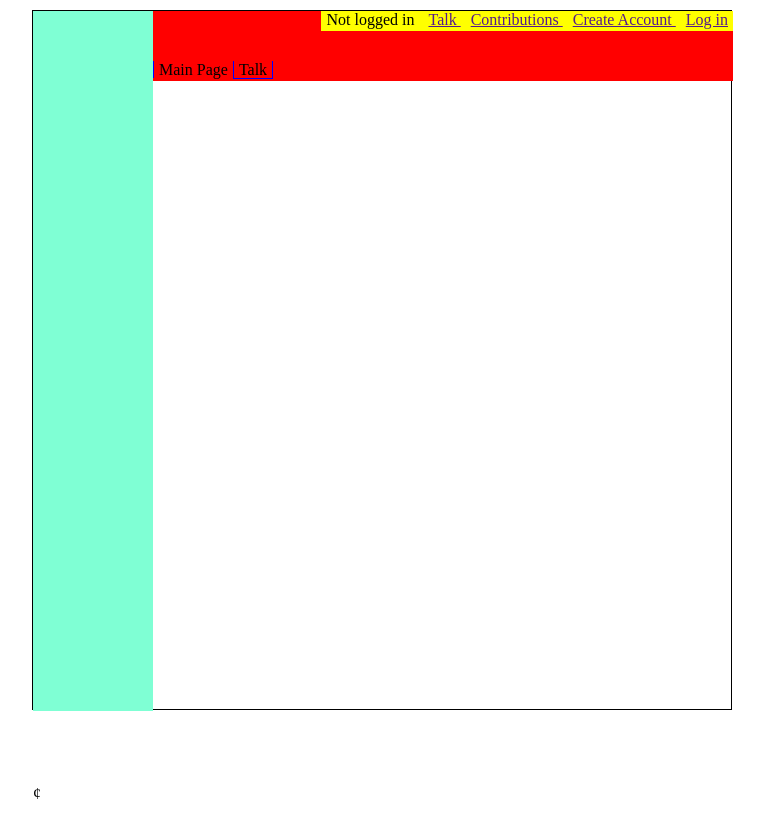
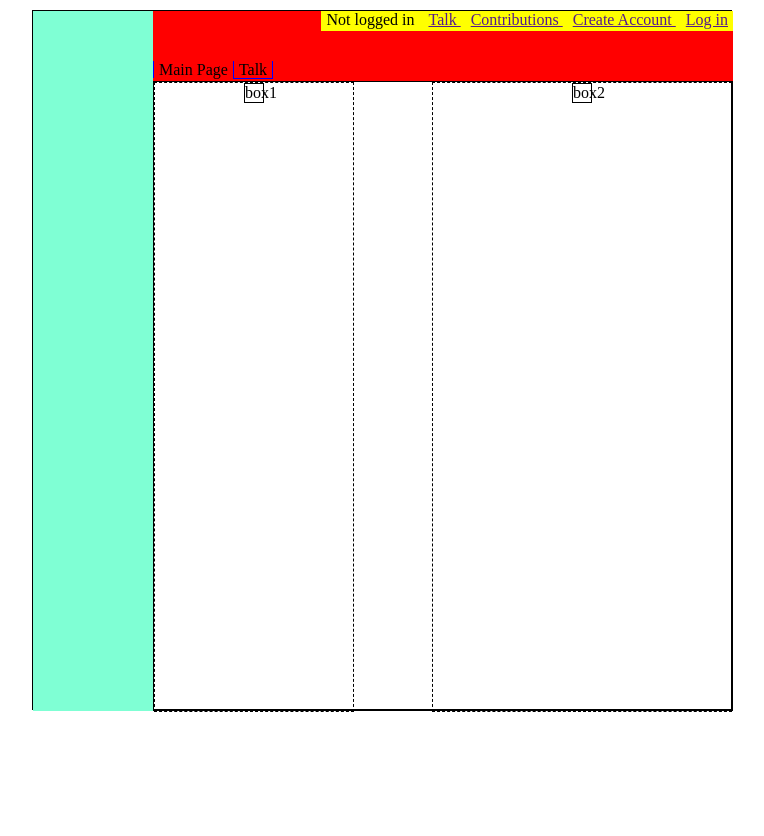
Before and after one commit to p-mayor/wiki-demo-day-2, a plain HTML site: page index.html in a window 1280 px wide. Shown: the top 836 px of the page, without its empty margins (258-1022 px from the left). Before the commit the page ends 803 px from the top, so only its background shows below. Drawn offline with Linux system fonts and the light colour scheme.

Commit message:
add 2 columns / end day 2

```diff
--- a/assets/css/style.css
+++ b/assets/css/style.css
@@ -57,3 +57,33 @@
     position: relative;
     right: 5px;
 }
+
+#main {
+    width: 580px;
+    height: 630px;
+    border: 1px solid black;
+    position: relative;
+    left: 120px;
+    top: -704px;
+}
+
+#col1 {
+    float: left;
+    width: 200px;
+    height: 630px;
+    border: 1px dashed black;
+}
+
+#col2 {
+    float: right;
+    width: 300px;
+    height: 630px;
+    border: 1px dashed black;
+}
+
+#box1, #box2 {
+    height: 20px;
+    width: 20px;
+    border: 1px solid black;
+    margin: auto;
+}
--- a/index.html
+++ b/index.html
@@ -45,7 +45,16 @@
             </div>
         </div>
         <div id="main">
-            &cent;
+            <div id="col1">
+               <div id="box1">
+                   box1
+               </div>
+            </div>
+            <div id="col2">
+                <div id="box2">
+                    box2
+                </div>
+            </div>
         </div>
 
     </div>
```
